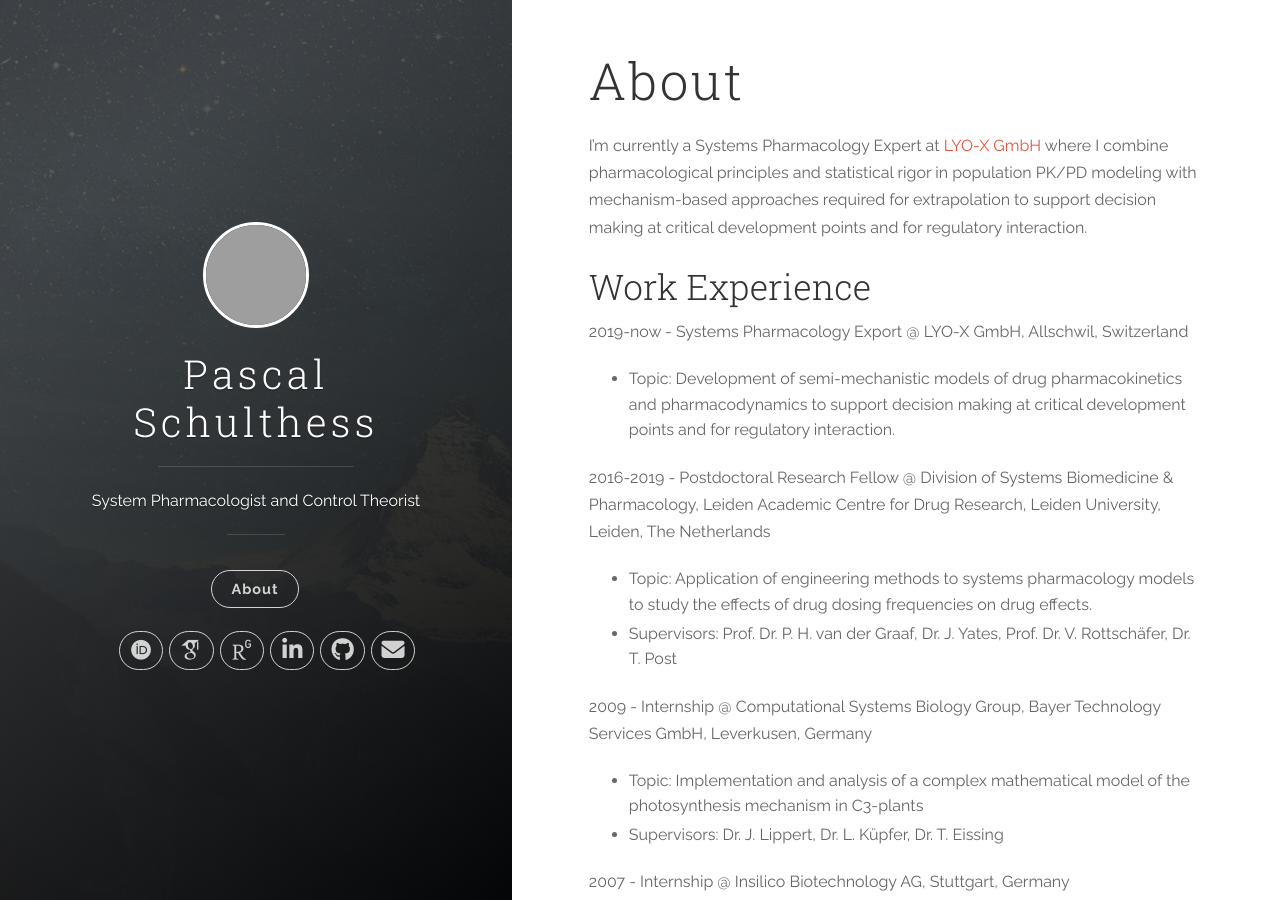
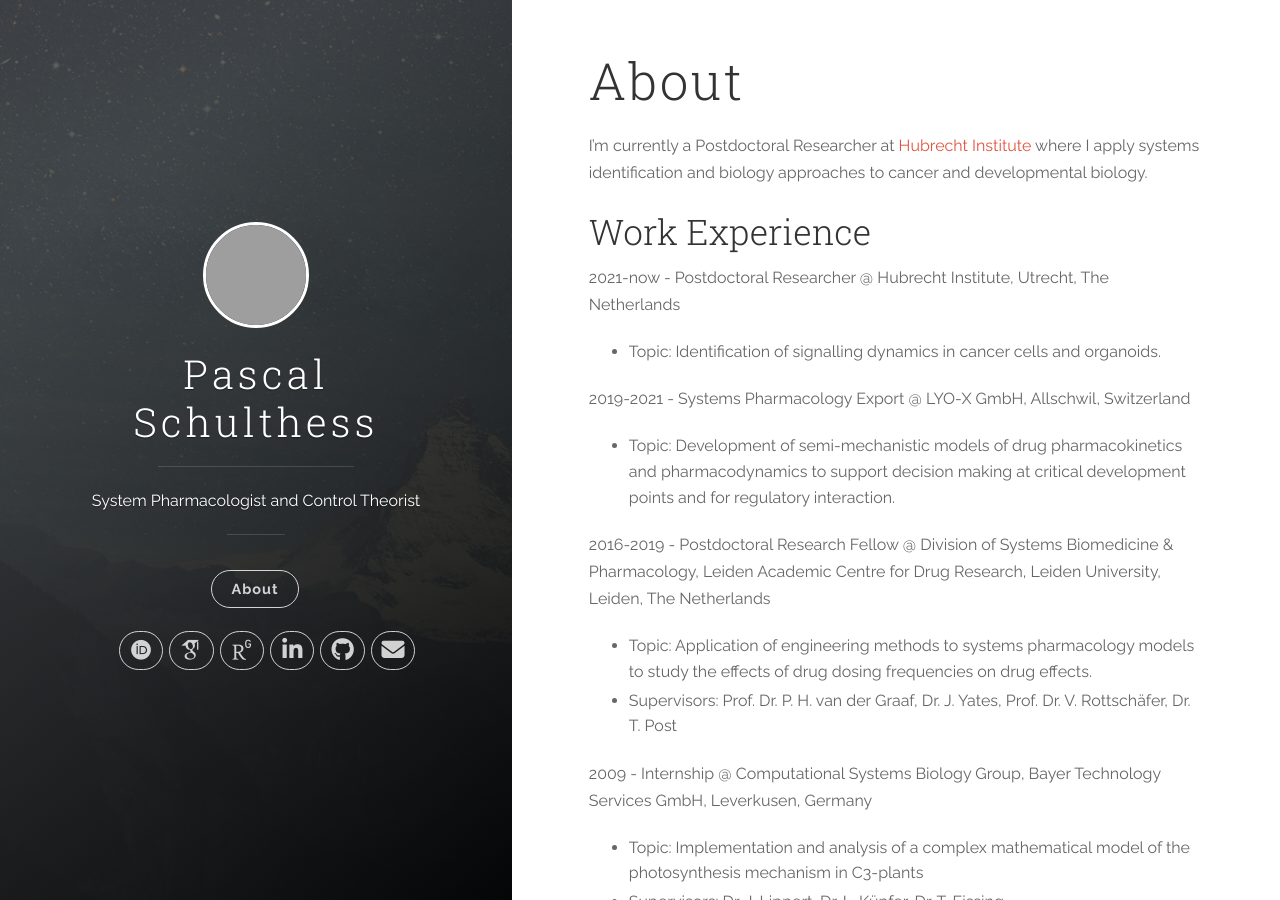
Before and after one commit to pascalschulthess/pascalschulthess.github.io, a Jekyll site: the page built from about.md, in a window 1280 px wide and 900 px high, cut to the strip 0-900 px from the top of the window. Built offline with Jekyll 4.4.1, drawn with Linux system fonts in a browser that asks for light colours; nearby versions of some CDN libraries; some web fonts are replaced; grey boxes are pictures that could not be loaded.

Commit message:
Change of work

```diff
--- a/about.md
+++ b/about.md
@@ -4,11 +4,15 @@ title: "About"
 permalink: /about/
 ---
 
-I'm currently a Systems Pharmacology Expert at [LYO-X GmbH](https://www.lyo-x.com/) where I combine pharmacological principles and statistical rigor in population PK/PD modeling with mechanism-based approaches required for extrapolation to support decision making at critical development points and for regulatory interaction.
+I'm currently a Postdoctoral Researcher at [Hubrecht Institute](https://hubrecht.eu/) where I apply systems identification and biology approaches to cancer and developmental biology.
 
 ## Work Experience
 
-2019-now - Systems Pharmacology Export @ LYO-X GmbH, Allschwil, Switzerland
+2021-now - Postdoctoral Researcher @ Hubrecht Institute, Utrecht, The Netherlands
+
+* Topic: Identification of signalling dynamics in cancer cells and organoids.
+
+2019-2021 - Systems Pharmacology Export @ LYO-X GmbH, Allschwil, Switzerland
 
 * Topic: Development of semi-mechanistic models of drug pharmacokinetics and pharmacodynamics to support decision making at critical development points and for regulatory interaction.
 
```
